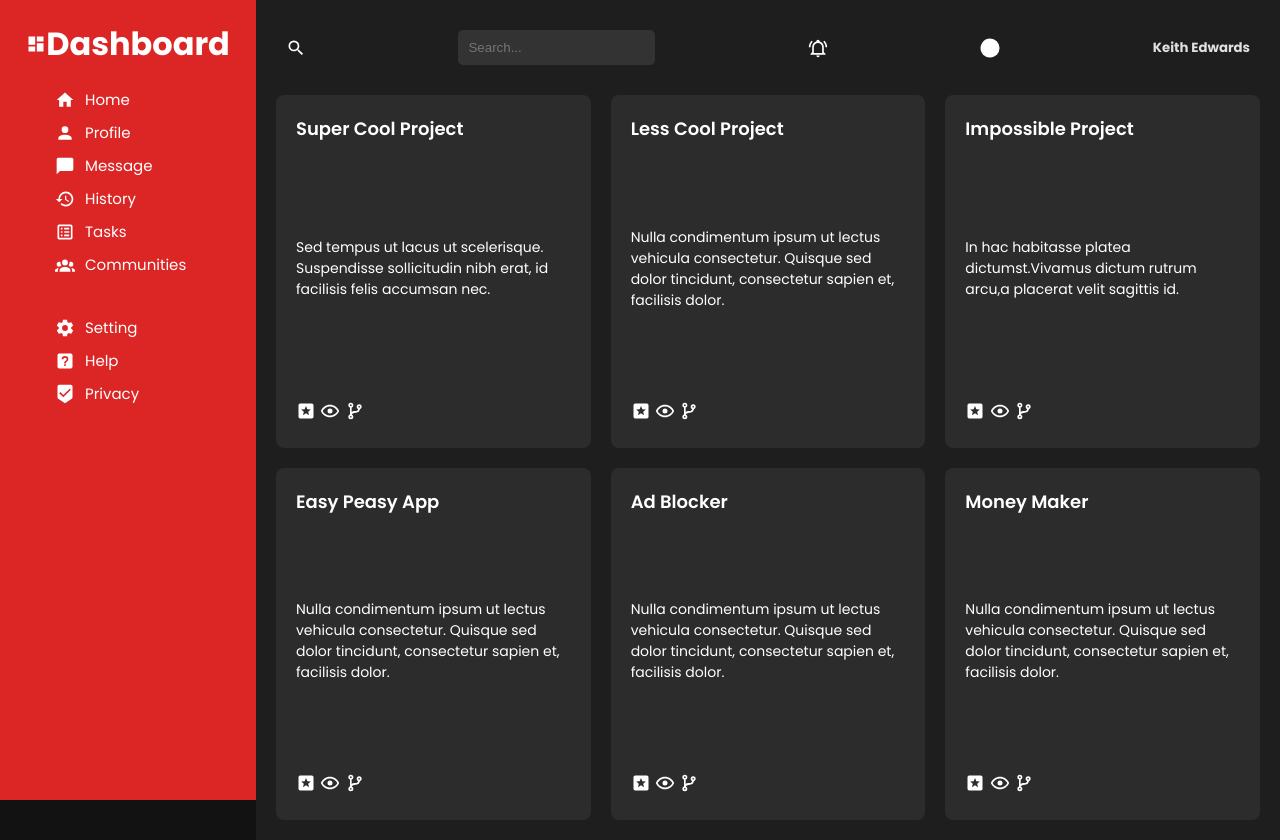
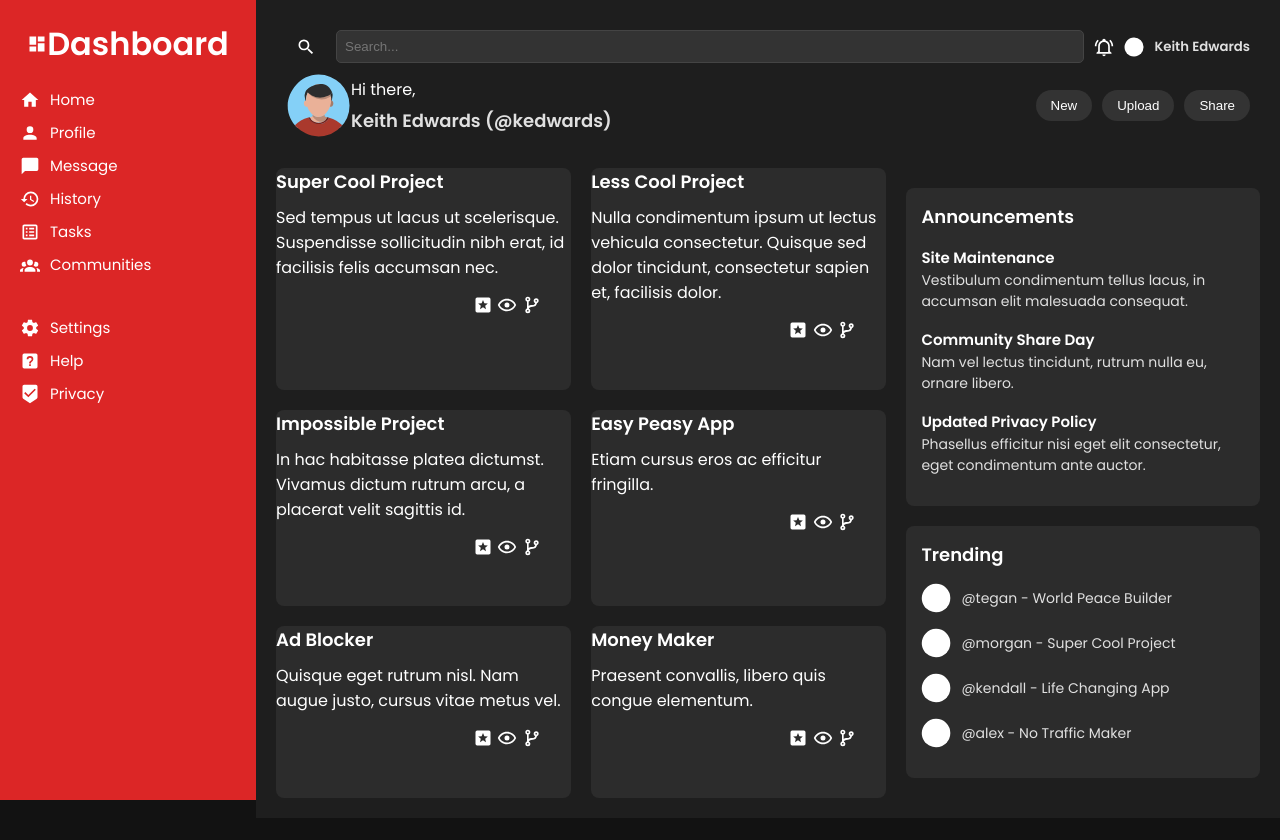
Before and after one commit to kedwards1306/Admin-Dashboard, a plain HTML site: page index.html in a window 1280 px wide. After the commit the page ends 818 px from the top, so only its background shows below. Drawn offline with Linux system fonts and the light colour scheme.

Commit message:
Fixed the layout of the cards and announcemnt

```diff
--- a/index.html
+++ b/index.html
@@ -8,72 +8,88 @@
 </head>
 <body>
 <div class="container">
-
     <div class="sidebar">
         <div class="logo-text">
-    <img src="./images/view-dashboard.svg" al="Logo" class="logo-image">
+            <img src="./images/view-dashboard.svg" alt="Logo" class="logo-image">
             <h1>Dashboard</h1>
         </div>
         <div class="list">
             <div class="icon-text">
-    <img src="./images/home.svg" class="logo-image">
+                <img src="./images/home.svg" class="logo-image" alt="Home">
                 <p>Home</p>
             </div>
             <div class="icon-text">
-    <img src="./images/account.svg" class="logo-image">
+                <img src="./images/account.svg" class="logo-image" alt="Profile">
                 <p>Profile</p>
             </div>
             <div class="icon-text">
-    <img src="./images/message.svg" class="logo-image">
+                <img src="./images/message.svg" class="logo-image" alt="Message">
                 <p>Message</p>
             </div>
             <div class="icon-text">
-    <img src="./images/history.svg" class="logo-image">
+                <img src="./images/history.svg" class="logo-image" alt="History">
                 <p>History</p>
             </div>
             <div class="icon-text">
-    <img src="./images/tasks.svg" class="logo-image">
+                <img src="./images/tasks.svg" class="logo-image" alt="Tasks">
                 <p>Tasks</p>
             </div>
             <div class="icon-text">
-    <img src="./images/account-group.svg" class="logo-image">
+                <img src="./images/account-group.svg" class="logo-image" alt="Communities">
                 <p>Communities</p>
             </div>
-
         </div>
         <div class="list-bottom">
             <div class="icon-text">
-        <img src="./images/cog.svg" class="logo-image">
-        <p>Setting</p>
+                <img src="./images/cog.svg" class="logo-image" alt="Settings">
+                <p>Settings</p>
             </div>
             <div class="icon-text">
-        <img src="./images/help-box.svg" class="logo-image">
+                <img src="./images/help-box.svg" class="logo-image" alt="Help">
                 <p>Help</p>
             </div>
             <div class="icon-text">
-        <img src="./images/marker-check.svg" class="logo-image">
+                <img src="./images/marker-check.svg" class="logo-image" alt="Privacy">
                 <p>Privacy</p>
             </div>
-
         </div>
     </div>
     <div class="main">
-    <header>
-        <img src="./images/magnify.svg" class="logo-image">
+        <div class="header">
+            <div class="nav-bar">
+                <img src="./images/magnify.svg" class="logo-image" alt="Search">
                 <input type="search" id="search" placeholder="Search...">
-        <img src="/images/bell.svg" class="logo-image">
-        <img src="/images/avatar.svg" class="logo-image">
+                <img src="./images/bell.svg" class="logo-image" alt="Notifications">
+                <img src="./images/avatar.svg" class="logo-image" alt="User Avatar">
                 <h5>Keith Edwards</h5>
-    </header>
+            </div>
+            <div class="welcome">
+                <div class="left">
+                    <img src="./images/avatar.svg" alt="Profile picture" width="65px">
+                    <div class="welcome-text">
+                        <p> Hi there,</p>
+                        <h3>Keith Edwards (@kedwards)</h3>
+                    </div>
+                </div>
+                <div class="right">
+                    <button class="btn">New</button>
+                    <button class="btn">Upload</button>
+                    <button class="btn">Share</button>
+                </div>
+            </div>
+        </div>
+<div class="content">
+
         <div class="card-grid">
             <!-- Card 1 -->
             <div class="card">
+
                 <div class="card-header">
                     Super Cool Project
                 </div>
-            <div class="card-body">
+                <p>
                     Sed tempus ut lacus ut scelerisque. Suspendisse sollicitudin nibh erat, id facilisis felis accumsan nec.
-            </div>
+                </p>
                 <div class="card-footer">
                     <div class="actions">
                         <img src="./images/star.svg" alt="Star">
@@ -87,89 +103,121 @@
                 <div class="card-header">
                     Less Cool Project
                 </div>
-            <div class="card-body">
+                <p>
                     Nulla condimentum ipsum ut lectus vehicula consectetur. Quisque sed dolor tincidunt, consectetur sapien et, facilisis dolor.
-            </div>
+                </p>
                 <div class="card-footer">
                     <div class="actions">
                         <img src="./images/star.svg" alt="Star">
                         <img src="./images/eye.svg" alt="View">
                         <img src="./images/source-branch.svg" alt="Idea">
                     </div>
-
                 </div>
             </div>
-        <!-- Repeat similar blocks for other cards -->
+            <!-- Card 3 -->
             <div class="card">
                 <div class="card-header">
                     Impossible Project
                 </div>
-            <div class="card-body">
-                In hac habitasse platea dictumst.Vivamus dictum rutrum arcu,a placerat velit sagittis id.
-            </div>
+                <p>
+                    In hac habitasse platea dictumst. Vivamus dictum rutrum arcu, a placerat velit sagittis id.
+                </p>
                 <div class="card-footer">
                     <div class="actions">
                         <img src="./images/star.svg" alt="Star">
                         <img src="./images/eye.svg" alt="View">
                         <img src="./images/source-branch.svg" alt="Idea">
                     </div>
-
                 </div>
             </div>
-
+            <!-- Card 4 -->
             <div class="card">
                 <div class="card-header">
                     Easy Peasy App
                 </div>
-            <div class="card-body">
-                Nulla condimentum ipsum ut lectus vehicula consectetur. Quisque sed dolor tincidunt, consectetur sapien et, facilisis dolor.
-            </div>
+                <p>
+                    Etiam cursus eros ac efficitur fringilla.
+                </p>
                 <div class="card-footer">
                     <div class="actions">
                         <img src="./images/star.svg" alt="Star">
                         <img src="./images/eye.svg" alt="View">
                         <img src="./images/source-branch.svg" alt="Idea">
                     </div>
-
                 </div>
             </div>
-
+            <!-- Card 5 -->
             <div class="card">
                 <div class="card-header">
                     Ad Blocker
                 </div>
-            <div class="card-body">
-                Nulla condimentum ipsum ut lectus vehicula consectetur. Quisque sed dolor tincidunt, consectetur sapien et, facilisis dolor.
-            </div>
+                <p>
+                    Quisque eget rutrum nisl. Nam augue justo, cursus vitae metus vel.
+                </p>
                 <div class="card-footer">
                     <div class="actions">
                         <img src="./images/star.svg" alt="Star">
                         <img src="./images/eye.svg" alt="View">
                         <img src="./images/source-branch.svg" alt="Idea">
                     </div>
-
                 </div>
             </div>
-
+            <!-- Card 6 -->
             <div class="card">
                 <div class="card-header">
                     Money Maker
                 </div>
-            <div class="card-body">
-                Nulla condimentum ipsum ut lectus vehicula consectetur. Quisque sed dolor tincidunt, consectetur sapien et, facilisis dolor.
-            </div>
+                <p>
+                    Praesent convallis, libero quis congue elementum.
+                </p>
                 <div class="card-footer">
                     <div class="actions">
                         <img src="./images/star.svg" alt="Star">
                         <img src="./images/eye.svg" alt="View">
                         <img src="./images/source-branch.svg" alt="Idea">
                     </div>
+                </div>
+            </div>
+        </div>
 
+        <div class="right-sidebar">
+            <div class="announcements">
+                <h3>Announcements</h3>
+                <div class="announcement-item">
+                    <strong>Site Maintenance</strong>
+                    <p>Vestibulum condimentum tellus lacus, in accumsan elit malesuada consequat.</p>
+                </div>
+                <div class="announcement-item">
+                    <strong>Community Share Day</strong>
+                    <p>Nam vel lectus tincidunt, rutrum nulla eu, ornare libero.</p>
+                </div>
+                <div class="announcement-item">
+                    <strong>Updated Privacy Policy</strong>
+                    <p>Phasellus efficitur nisi eget elit consectetur, eget condimentum ante auctor.</p>
+                </div>
+            </div>
+            <div class="trending">
+                <h3>Trending</h3>
+                <div class="trending-item">
+                    <img src="./images/avatar.svg" class="logo-image" width="40px">
+                    <p>@tegan - World Peace Builder</p>
+                </div>
+                <div class="trending-item">
+                    <img src="./images/avatar.svg" class="logo-image" width="40px">
+                    <p>@morgan - Super Cool Project</p>
+                </div>
+                <div class="trending-item">
+                    <img src="./images/avatar.svg" class="logo-image" width="40px">
+                    <p>@kendall - Life Changing App</p>
+                </div>
+                <div class="trending-item">
+                    <img src="./images/avatar.svg" class="logo-image" width="40px">
+                    <p>@alex - No Traffic Maker</p>
                 </div>
             </div>
         </div>
 </div>
-
+    </div>
 </div>
 </body>
 </html>
--- a/styles.css
+++ b/styles.css
@@ -1,12 +1,13 @@
-@import url('https://fonts.googleapis.com/css2?family=Poppins:ital,wght@0,100;0,200;0,300;0,400;0,500;0,600;0,700;0,800;0,900;1,100;1,200;1,300;1,400;1,500;1,600;1,700;1,800;1,900&display=swap');
+@import url('https://fonts.googleapis.com/css2?family=Poppins:wght@400;600&display=swap');
 
-*{
+* {
     margin: 0;
     padding: 0;
+    box-sizing: border-box;
 }
-/* General Styles */
+
 body {
-    font-family: Poppins, sans-serif;
+    font-family: 'Poppins', sans-serif;
     background-color: #121212;
     color: #e0e0e0;
 }
@@ -19,23 +20,22 @@ body {
 .sidebar {
     background-color: #dc2626;
     height: 100vh;
+    padding: 20px 0;
 }
 
 .logo-text {
     display: flex;
-    flex-direction: row;
+    align-items: center;
     justify-content: center;
-    align-items: center;
-    margin: 20px 0;
     color: #ffffff;
+    margin-bottom: 20px;
 }
 
 .icon-text {
     display: flex;
-    flex-direction: row;
-    justify-content: flex-start;
     align-items: center;
-    margin: 10px 55px;
+    margin: 10px 0;
+    padding-left: 20px;
     color: #ffffff;
 }
 
@@ -46,7 +46,7 @@ body {
 
 .logo-image {
     width: 20px;
-    height: auto;
+    height: 20px;
     filter: brightness(0) invert(1);
 }
 
@@ -56,49 +56,109 @@ body {
 
 .main {
     background-color: #1e1e1e;
-    height: 100vh;
     padding: 20px;
     display: grid;
     grid-template-rows: auto 1fr;
     gap: 20px;
 }
 
-header {
+.header {
+    display: flex;
+    flex-direction: column;
+    gap: 10px;
     background-color: #1e1e1e;
-    display: flex;
-    flex-direction: row;
-    justify-content: space-between;
-    align-items: center;
     padding: 10px;
 }
 
-header input[type="search"] {
+.nav-bar, .welcome {
+    display: flex;
+    align-items: center;
+    justify-content: space-between;
+}
+
+.nav-bar img, .nav-bar h5 {
+    margin-left: 10px;
+}
+
+.nav-bar input[type="search"] {
+    flex-grow: 1;
+    padding: 8px;
     background-color: #333333;
+    color: #ffffff;
+    border: 1px solid #444444;
+    border-radius: 5px;
+    margin-left: 20px;
+}
+
+.welcome {
+    justify-content: space-between;
+}
+
+.welcome .left {
+    display: flex;
+    align-items: center;
+}
+
+.welcome-text p {
+    margin: 0;
+    color: #ffffff;
+}
+
+.welcome-text h3 {
+    margin-top: 5px;
+    font-size: 18px;
+}
+
+.right {
+    display: flex;
+    gap: 10px;
+}
+
+.right .btn {
+    padding: 8px 15px;
+    background-color: #333333;
+    color: #ffffff;
     border: none;
-    padding: 10px;
-    color: #ffffff;
-    border-radius: 5px;
+    border-radius: 20px;
+    cursor: pointer;
+}
+
+.right .btn:hover {
+    background-color: #444444;
+}
+.content {
+    display: grid;
+    grid-template-columns: 60% 40%; /* Adjusts the proportion between the card grid and right sidebar */
+    gap: 20px;
+    height: 100%; /* Ensure the content area takes full height */
 }
 
 .card-grid {
     display: grid;
-    grid-template-columns: repeat(auto-fill, minmax(300px, 1fr));
+    grid-template-columns: 50% 50%; /* Single column within the 60% side */
     gap: 20px;
 }
+.your-project {
+    margin-bottom: 20px;
+}
+.your-project h5 {
+    font-size: 15px;
+    font-weight: 600;
+    color: #ffffff;
+    margin-bottom: 10px;
+}
+
+
+
+
 
 .card {
     background-color: #2c2c2c;
-    padding: 20px;
     border-radius: 8px;
     color: #ffffff;
-    display: flex;
-    flex-direction: column;
-    justify-content: space-between;
     transition: transform 0.2s ease;
-}
-
-.card:hover {
-    transform: translateY(-5px);
+    width: 100%; /* Full width within the 60% side */
+    height: auto; /* Let the card height adjust based on content */
 }
 
 .card-header {
@@ -107,15 +167,12 @@ header input[type="search"] {
     margin-bottom: 10px;
 }
 
-.card-body {
-    font-size: 14px;
-    line-height: 1.5;
-}
-
 .card-footer {
     display: flex;
-    justify-content: space-between;
+    flex-direction: row;
+    justify-content: flex-end;
     align-items: center;
+    width: 90%;
     margin-top: 15px;
 }
 
@@ -124,3 +181,47 @@ header input[type="search"] {
     height: 20px;
     filter: brightness(0) invert(1);
 }
+
+.right-sidebar {
+    background-color: #1e1e1e;
+    padding: 20px;
+    display: flex;
+    flex-direction: column;
+    gap: 20px;
+    color: #ffffff;
+}
+
+.announcements, .trending {
+    background-color: #2c2c2c;
+    padding: 15px;
+    border-radius: 8px;
+}
+
+.announcements h3, .trending h3 {
+    font-size: 18px;
+    margin-bottom: 15px;
+}
+
+.announcement-item, .trending-item {
+    margin-bottom: 15px;
+}
+
+.announcement-item p, .trending-item p {
+    font-size: 14px;
+    color: #e0e0e0;
+}
+
+.announcement-item strong {
+    font-size: 15px;
+    font-weight: 600;
+}
+
+.trending-item {
+    display: flex;
+    align-items: center;
+    gap: 10px;
+}
+.trending-item img {
+height: 30px;
+width: 30px;
+}
```
Lines whose indentation alone changed are shown as unchanged.
